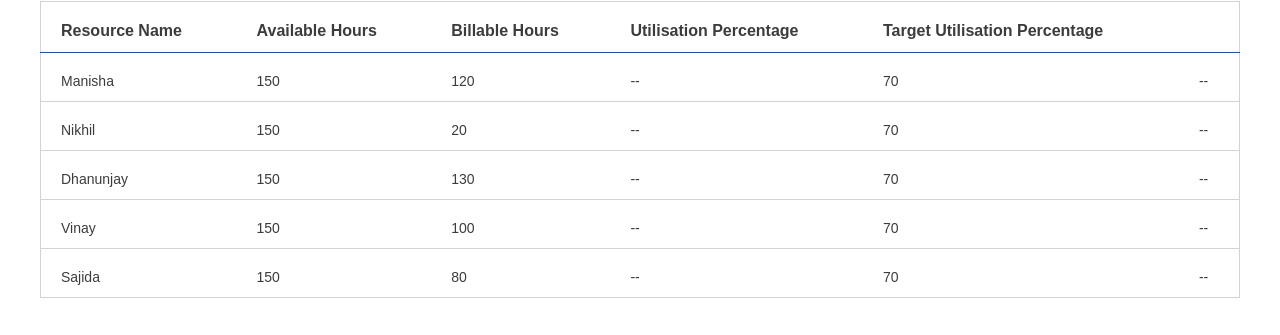
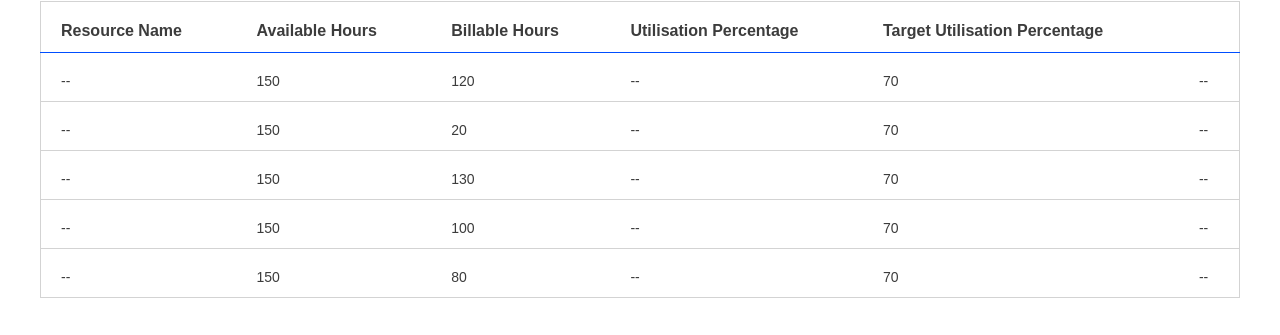
Before and after one commit to ManishaGundapuneedi/ProjectManagementUniverseFrontend, a React (Create React App) app: page /resources/utilisation in a window 1280 px wide. Shown: the part 146-481 px from the top of the page. Built offline with nearby package versions, Linux system fonts and the light colour scheme; no server answers.

Commit message:
Fix resource name issue

```diff
--- a/src/components/ResourceUtilisation/index.js
+++ b/src/components/ResourceUtilisation/index.js
@@ -51,10 +51,10 @@ export default function ResourceUtilisation() {
   const columns = (classes) => {
     return [
       {
-        key: "resourceName",
+        key: "firstName",
         label: "Resource Name",
-        value: (row) => row.resourceName,
-        renderCell: (row) => <div>{row.resourceName ? row.resourceName : '--'}</div>,
+        value: (row) => row.firstName,
+        renderCell: (row) => <div>{row.firstName ? row.firstName : '--'}</div>,
       },
       {
         key: "availableHrs",
--- a/src/components/login-page/LoginPage.js
+++ b/src/components/login-page/LoginPage.js
@@ -101,7 +101,7 @@ const LoginPageComponent = ()=>{
                             .then((response) => {
                               if (response.status === 200) {
                                     if(response.data.message === "SUCCESS"){
-                                        navigate('/projects')
+                                        window.location.href = `${window.location.host}/projects`
                                     }
                                     else{
                                         notify(response.data.message)
```
